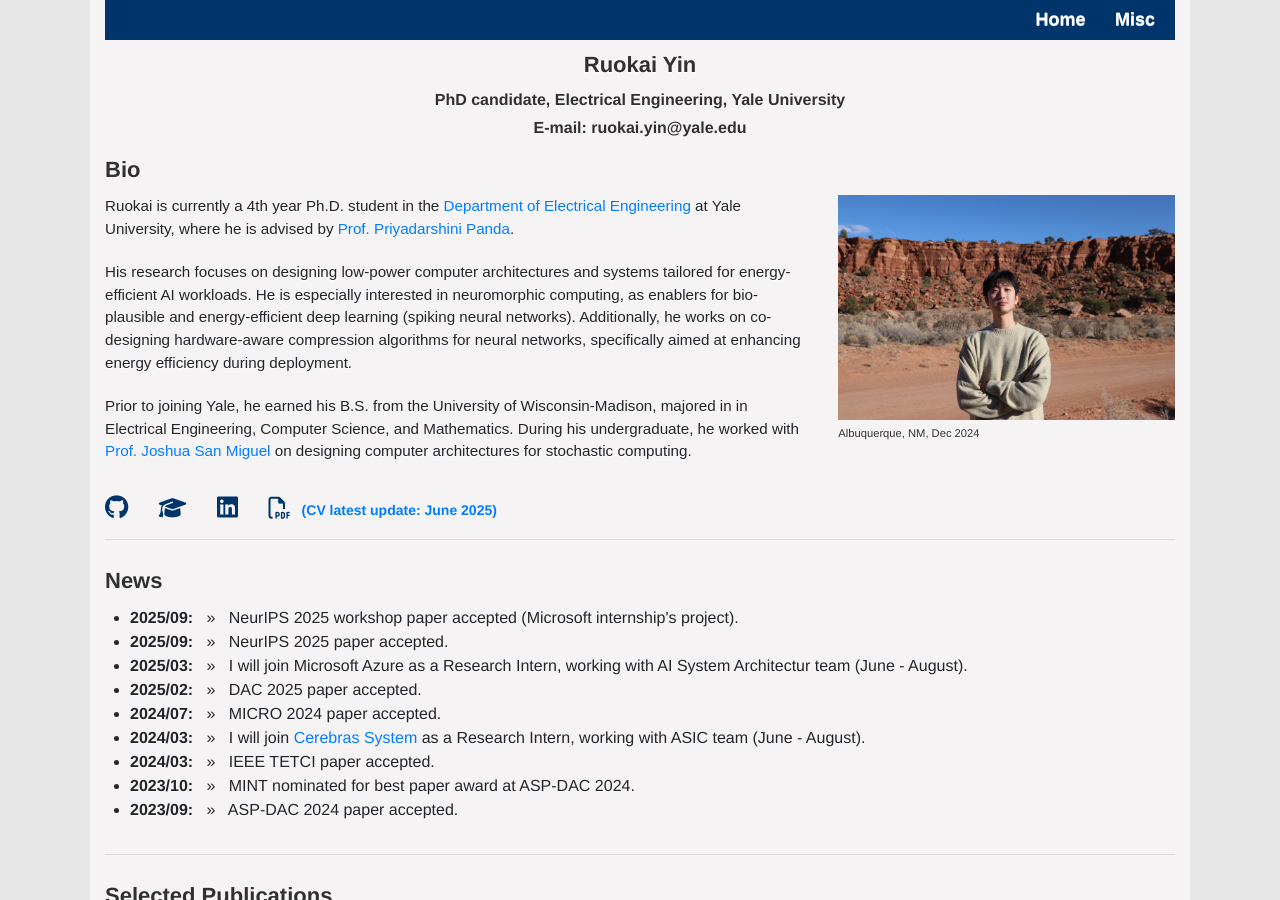
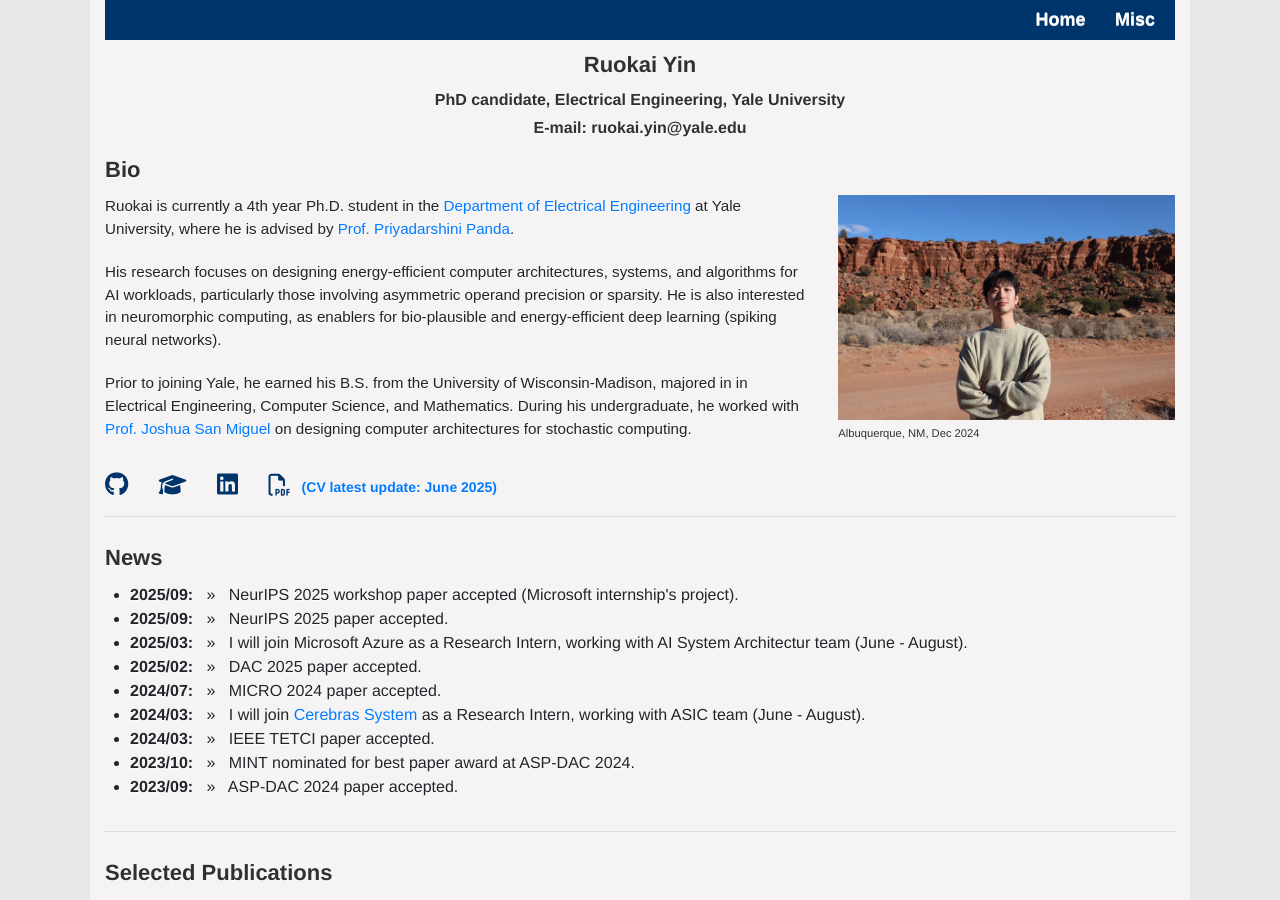
Before and after one commit to RuokaiYin/RuokaiYin.github.io, a Jekyll site: the page built from index.html, in a window 1280 px wide and 900 px high. Built offline with Jekyll 4.4.1, drawn with Linux system fonts in a browser that asks for light colours.

Commit message:
Update bio.html

```diff
--- a/_includes/bio.html
+++ b/_includes/bio.html
@@ -10,8 +10,9 @@
             where he is advised by <a href="https://intelligentcomputinglab.yale.edu/principal-investigator/">Prof. Priyadarshini Panda</a>.
         </p>
         <p>
-            His research focuses on designing low-power computer architectures and systems tailored for energy-efficient AI workloads. He is especially interested in neuromorphic computing, as enablers for bio-plausible and energy-efficient deep learning (spiking neural networks).
-            Additionally, he works on co-designing hardware-aware compression algorithms for neural networks, specifically aimed at enhancing energy efficiency during deployment.
+            <!-- His research focuses on designing low-power computer architectures and systems tailored for energy-efficient AI workloads. He is especially interested in neuromorphic computing, as enablers for bio-plausible and energy-efficient deep learning (spiking neural networks).
+            Additionally, he works on co-designing hardware-aware compression algorithms for neural networks, specifically aimed at enhancing energy efficiency during deployment.  -->
+            His research focuses on designing energy-efficient computer architectures, systems, and algorithms for AI workloads, particularly those involving asymmetric operand precision or sparsity. He is also interested in neuromorphic computing, as enablers for bio-plausible and energy-efficient deep learning (spiking neural networks).
         </p>
 
         <p>
```
